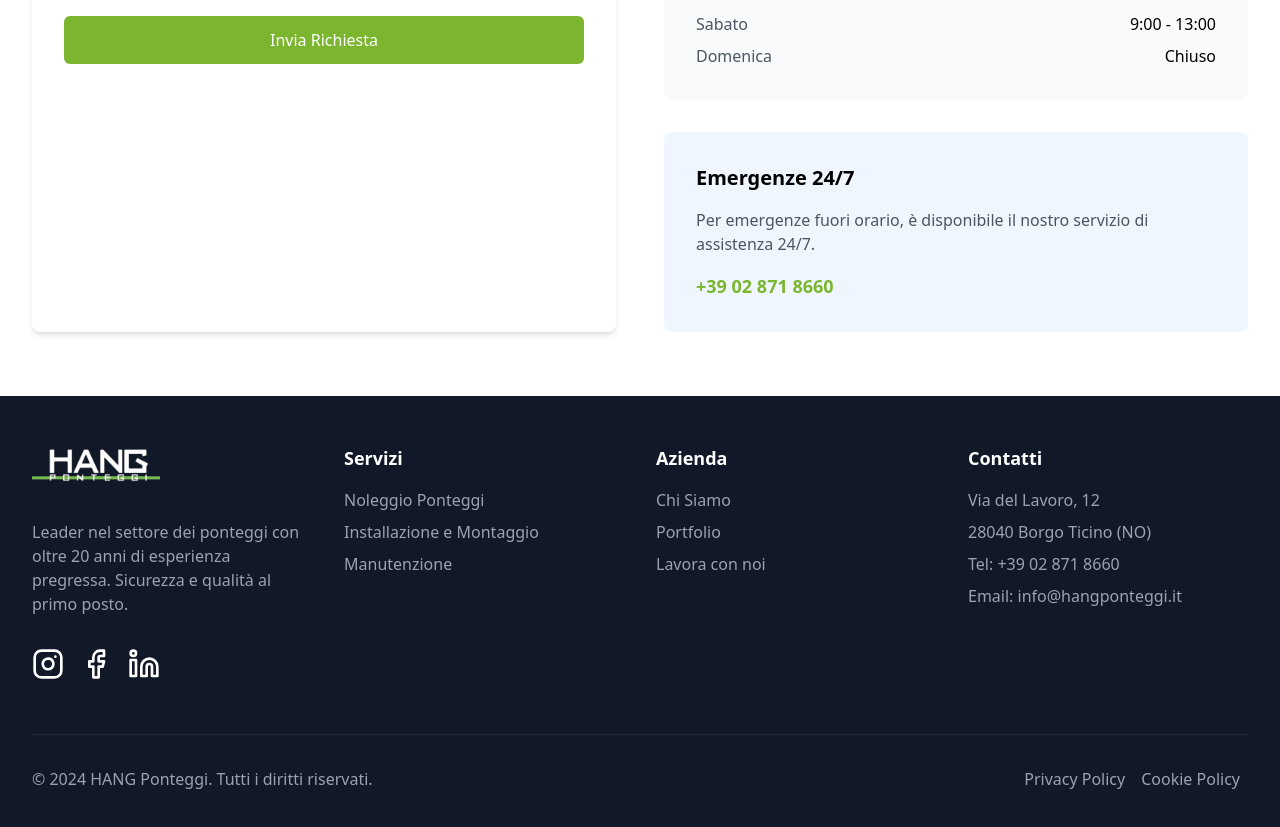
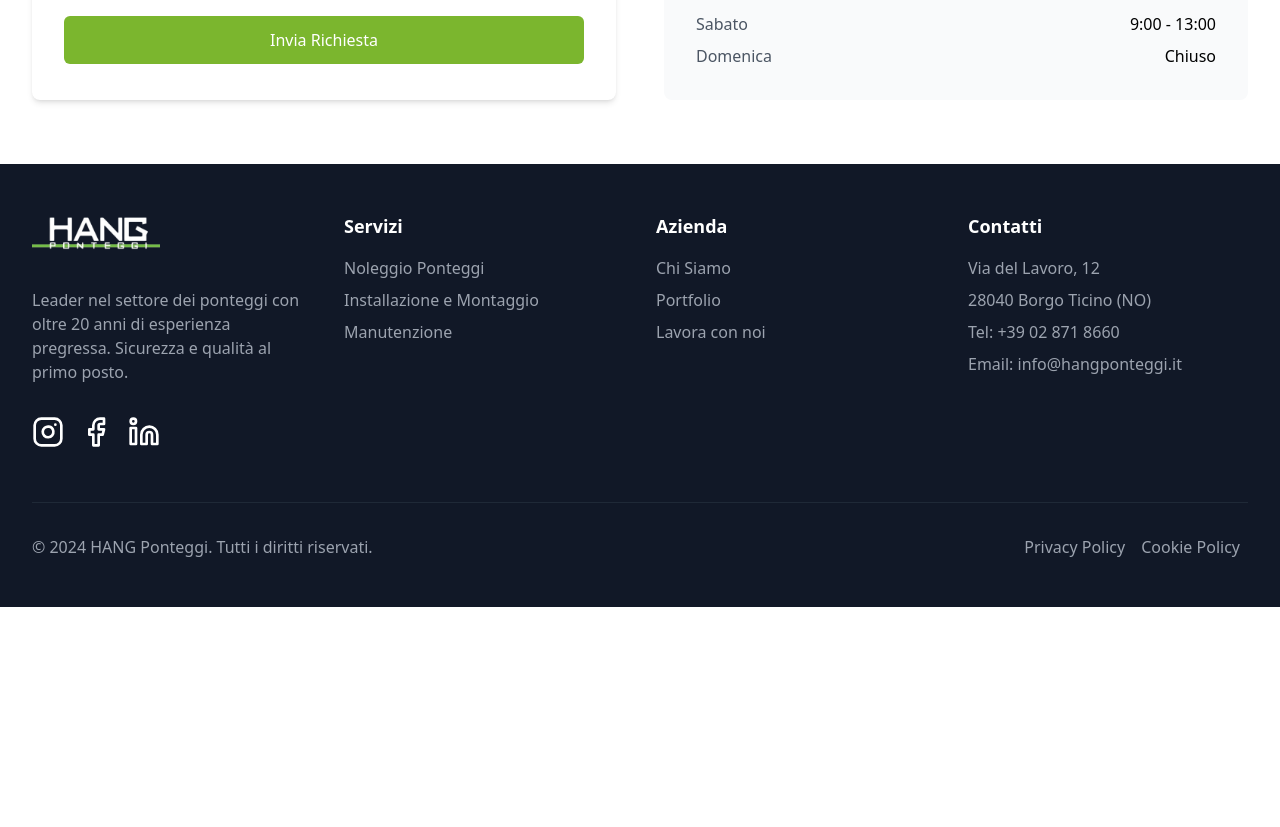
Before and after one commit to hangprogetti/hang_ponteggi, a React (Vite) app: page /contatti in a window 1280 px wide. Shown: the part 1280-2107 px from the top of the page. After the commit the page ends 1887 px from the top, so only its background shows below. Built offline with nearby package versions, Linux system fonts and the light colour scheme.

Commit message:
Remove emergency contact section from ContactPage component

```diff
--- a/src/pages/ContactPage.tsx
+++ b/src/pages/ContactPage.tsx
@@ -294,20 +294,6 @@ const ContactPage = () => {
                 </div>
               </div>
             </div>
-
-            <div className="bg-blue-50 p-4 sm:p-6 lg:p-8 rounded-lg">
-              <h3 className="text-lg sm:text-xl font-semibold mb-3 sm:mb-4">Emergenze 24/7</h3>
-              <p className="text-gray-600 mb-3 sm:mb-4 text-sm sm:text-base">
-                Per emergenze fuori orario, è disponibile il nostro servizio di
-                assistenza 24/7.
-              </p>
-              <a
-                href="tel:+390287186660"
-                className="text-base sm:text-lg font-semibold text-green-600 hover:text-green-700 transition-colors"
-              >
-                +39 02 871 8660
-              </a>
-            </div>
           </motion.div>
         </div>
 
```
